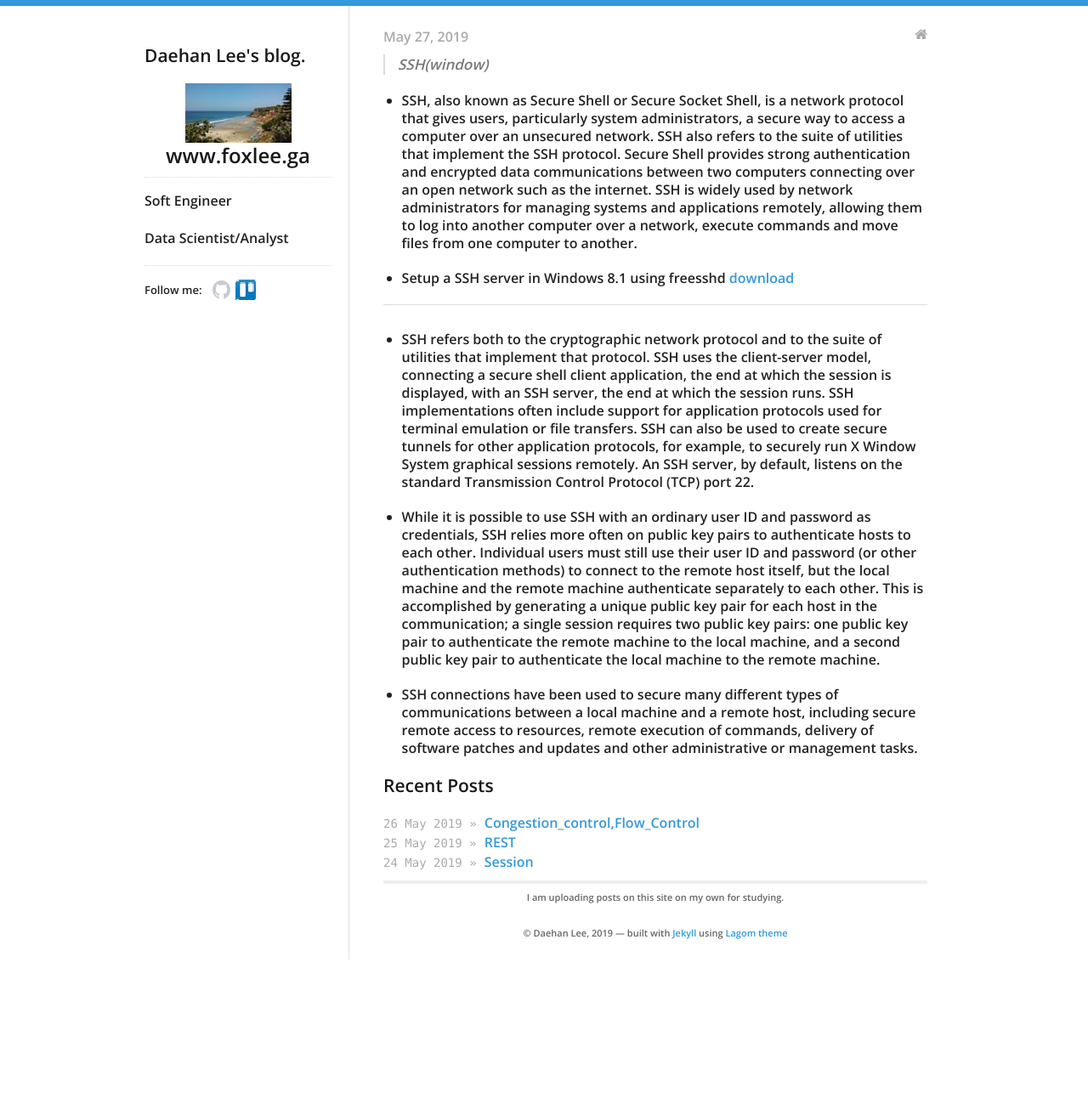
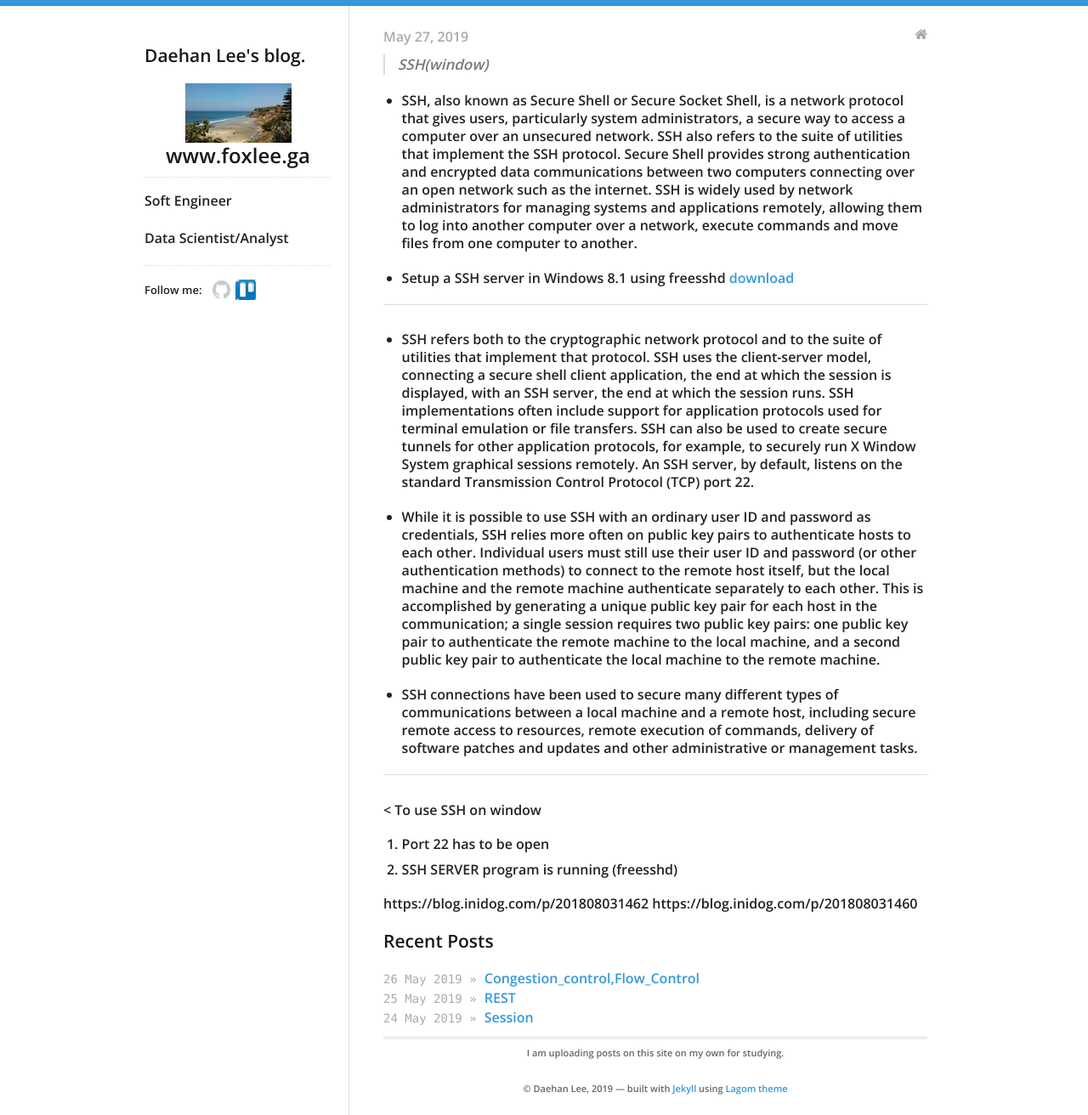
Before and after one commit to daehan0226/Study, a Jekyll site: the page built from _posts/2019-05-27-SSH(window).md, in a window 1280 px wide. Shown: the whole page at 85% size. Built offline with Jekyll 4.4.1, drawn with Linux system fonts in a browser that asks for light colours; before the commit the page ends 1129 px from its top, so only the background shows below that.

Commit message:
Update 2019-05-27-SSH(window).md

```diff
--- a/_posts/2019-05-27-SSH(window).md
+++ b/_posts/2019-05-27-SSH(window).md
@@ -20,3 +20,12 @@ categories:
 * While it is possible to use SSH with an ordinary user ID and password as credentials, SSH relies more often on public key pairs to authenticate hosts to each other. Individual users must still use their user ID and password (or other authentication methods) to connect to the remote host itself, but the local machine and the remote machine authenticate separately to each other. This is accomplished by generating a unique public key pair for each host in the communication; a single session requires two public key pairs: one public key pair to authenticate the remote machine to the local machine, and a second public key pair to authenticate the local machine to the remote machine.
 
 * SSH connections have been used to secure many different types of communications between a local machine and a remote host, including secure remote access to resources, remote execution of commands, delivery of software patches and updates and other administrative or management tasks.
+
+ - - -
+ < To use SSH on window
+ 1. Port 22 has to be open
+ 2. SSH SERVER program is running (freesshd)
+
+
+ https://blog.inidog.com/p/201808031462
+ https://blog.inidog.com/p/201808031460
```
